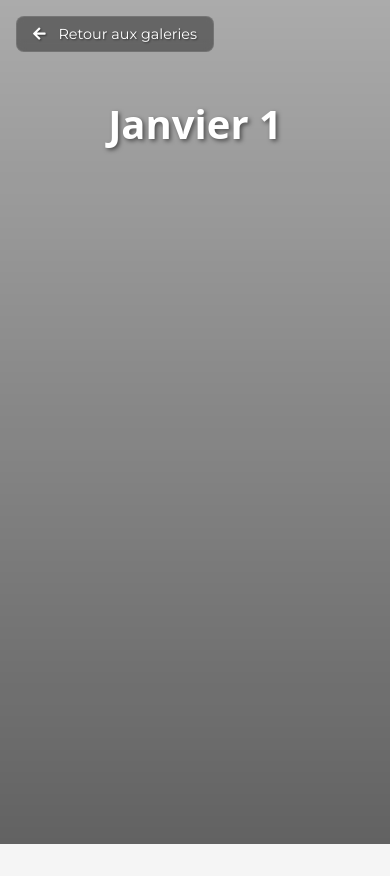
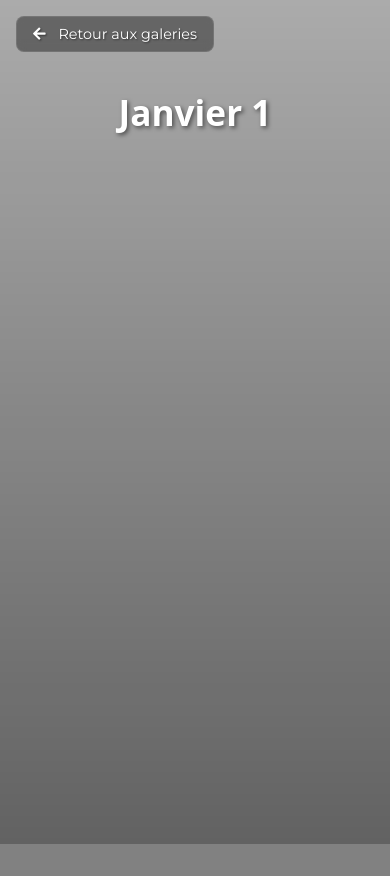
Before and after one commit to mikelum38/hiking-gallery, a Flask app: page /month/1/1 in a window 390 px wide. After the commit the page ends 844 px from the top, so only its background shows below. Run offline with Flask 3, Linux system fonts and the light colour scheme; some libraries are stand-ins or nearby versions.

Commit message:
retouches page 2025

```diff
--- a/templates/month.html
+++ b/templates/month.html
@@ -32,18 +32,20 @@
             position: relative;
             z-index: 2;
             min-height: 100vh;
-            padding: 2rem;
+            display: flex;
+            flex-direction: column;
+            padding: 0;
         }
 
         .month-header {
             color: white;
             text-align: center;
-            padding: 4rem 2rem;
-            margin-bottom: 2rem;
+            padding: 2rem;
+            margin-top: 2rem;
         }
 
         .month-header h1 {
-            font-size: 4rem;
+            font-size: 3.5rem;
             margin: 0;
             text-shadow: 2px 2px 4px rgba(0, 0, 0, 0.5);
         }
@@ -85,8 +87,9 @@
             grid-template-columns: repeat(auto-fill, minmax(300px, 1fr));
             gap: 2rem;
             max-width: 1400px;
-            margin: 0 auto;
-            padding: 0 1rem;
+            margin: auto auto 2rem auto;
+            padding: 0 2rem;
+            margin-top: auto;
         }
 
         .gallery-card {
@@ -168,7 +171,12 @@
 
         @media (max-width: 768px) {
             .month-header {
-                padding: 3rem 1rem;
+                padding: 1.5rem 1rem;
+                margin-top: 4rem;
+            }
+
+            .month-header h1 {
+                font-size: 2.2rem;
             }
 
             .back-link {
@@ -182,15 +190,11 @@
                 font-size: 0.9rem;
             }
 
-            .month-header h1 {
-                font-size: 2.5rem;
-                margin-top: 2rem;
-            }
-
             .galleries-grid {
                 grid-template-columns: 1fr;
                 gap: 1.5rem;
                 padding: 0 1rem;
+                margin-bottom: 1.5rem;
             }
 
             .gallery-card {
@@ -203,10 +207,6 @@
 
             .gallery-info {
                 padding: 1.25rem;
-            }
-
-            .content-wrapper {
-                padding: 1rem;
             }
         }
     </style>
```
Also changed, not shown: mountain_animals.json (+8 -0 lines), templates/future.html (+8 -13 lines), templates/memories_of_centuries.html (+45 -10 lines), templates/memories_shuffle.html (+31 -26 lines).
